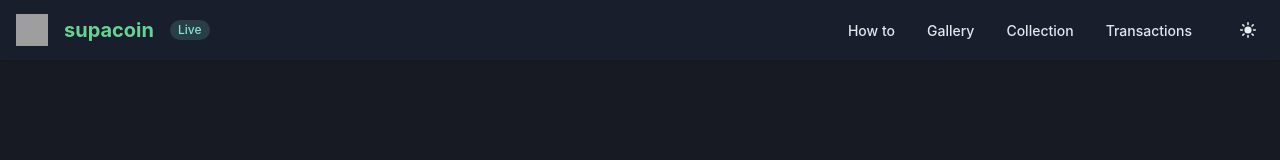
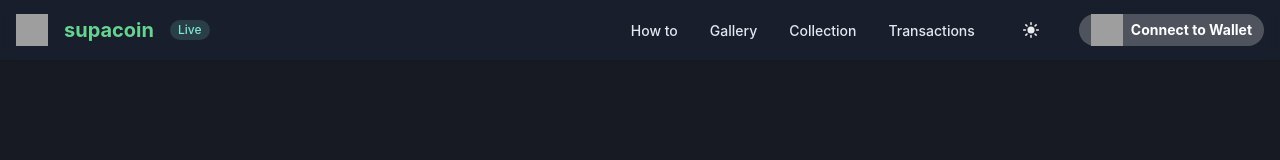
Before and after one commit to dimitriharding/supacoin, a Next.js app in the folder app/: page / in a window 1280 px wide. Shown: the top 160 px of the page. Built offline with nearby package versions, Linux system fonts and the light colour scheme; grey boxes are pictures that could not be loaded.

Commit message:
style: update connect button, and also include it in header

```diff
--- /dev/null
+++ b/app/components/Header/ConnectButton.tsx
@@ -0,0 +1,24 @@
+import { Button, useColorModeValue } from "@chakra-ui/react";
+import MetaMaskIcon from "../MetaMaskIcon";
+
+const ConnectButton = ({ onClick }: any) => {
+  const color = useColorModeValue("gray.700", "white");
+  return (
+    <Button
+      size={"sm"}
+      leftIcon={<MetaMaskIcon />}
+      bg="whiteAlpha.400"
+      color={color}
+      fontWeight="bold"
+      borderRadius="full"
+      onClick={onClick}
+      _hover={{
+        bgGradient: "linear(to-r, red.500, yellow.500)",
+      }}
+    >
+      Connect to Wallet
+    </Button>
+  );
+};
+
+export default ConnectButton;
--- a/app/components/Header/index.tsx
+++ b/app/components/Header/index.tsx
@@ -16,8 +16,8 @@ import {
   MenuButton,
   MenuList,
   MenuItem,
-  MenuDivider,
   Button,
+  useBreakpointValue,
   Avatar,
 } from "@chakra-ui/react";
 import { CloseIcon, HamburgerIcon } from "@chakra-ui/icons";
@@ -28,15 +28,19 @@ import { Logo } from "../../components/Logo";
 import { MobileNav } from "../../components/Header/MobileNav";
 import { DesktopNav } from "../../components/Header/DesktopNav";
 import { useWeb3 } from "../../utils/web3Context";
-import { getAccountIcon } from "../../utils";
+import { useNotification } from "../../utils/feedback";
 
 import Banner from "../Banner";
 import AddressButton from "./AddressButton";
+import ConnectButton from "./ConnectButton";
+import { getAccountIcon } from "../../utils";
 
 export const Header = () => {
   const { isOpen: isMobileNavOpen, onToggle } = useDisclosure();
+  const isMobile = useBreakpointValue({ base: true, md: false });
   const { colorMode, toggleColorMode } = useColorMode();
-  const { network, account, switchAccount } = useWeb3();
+  const { network, account, switchAccount, connectWallet } = useWeb3();
+  const { notify } = useNotification();
   const [showBanner, setShowBanner] = React.useState(false);
   const [message, setMessage] = React.useState("");
 
@@ -164,7 +168,7 @@ export const Header = () => {
                     )
                   }
                 />
-                {account && (
+                {account ? (
                   <Menu>
                     <MenuButton
                       as={Button}
@@ -173,8 +177,11 @@ export const Header = () => {
                       cursor={"pointer"}
                       minW={0}
                     >
-                      {/* <Avatar size={"sm"} src={getAccountIcon(account)} /> */}
-                      <AddressButton address={account} />
+                      {isMobile ? (
+                        <Avatar size={"sm"} src={getAccountIcon(account)} />
+                      ) : (
+                        <AddressButton address={account} />
+                      )}
                     </MenuButton>
                     <MenuList>
                       <MenuItem
@@ -186,6 +193,24 @@ export const Header = () => {
                       </MenuItem>
                     </MenuList>
                   </Menu>
+                ) : (
+                  <>
+                    {!isMobile ? (
+                      <ConnectButton
+                        onClick={async () => {
+                          const { error } = await connectWallet();
+
+                          if (error) {
+                            notify({
+                              title: "Get a Metamask Wallet",
+                              description: error.message,
+                              status: "error",
+                            });
+                          }
+                        }}
+                      />
+                    ) : null}
+                  </>
                 )}
               </Stack>
             </Container>
--- a/app/components/MintButton.tsx
+++ b/app/components/MintButton.tsx
@@ -9,7 +9,7 @@ const MintButton = ({ onClick, ...rest }: any) => (
     rightIcon={<GiCoinflip />}
     color="white"
     fontWeight="bold"
-    borderRadius="md"
+    borderRadius="full"
     onClick={() => onClick()}
     spinnerPlacement="start"
     bgGradient="linear(to-r, teal.500, green.500)"
```
